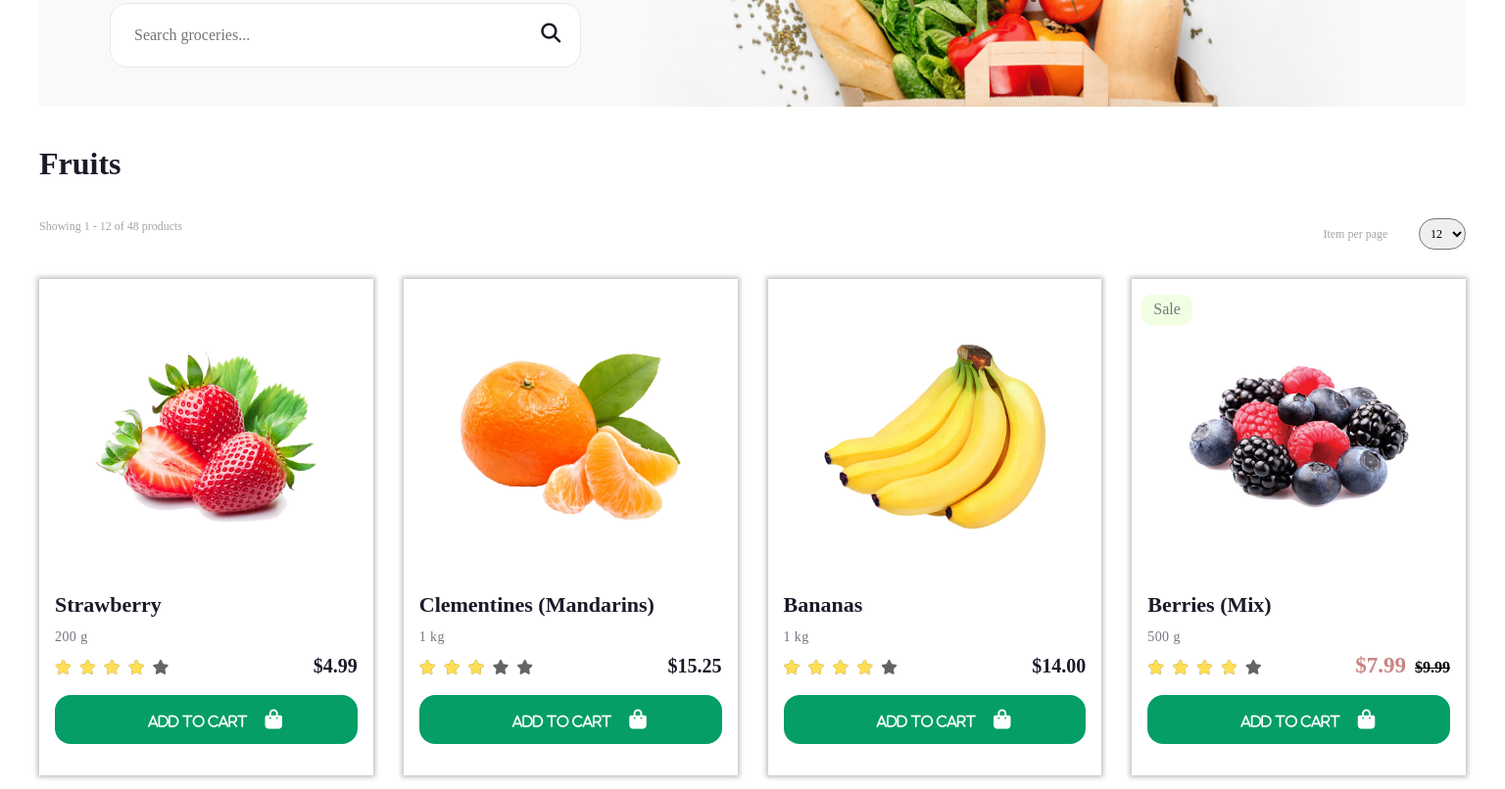
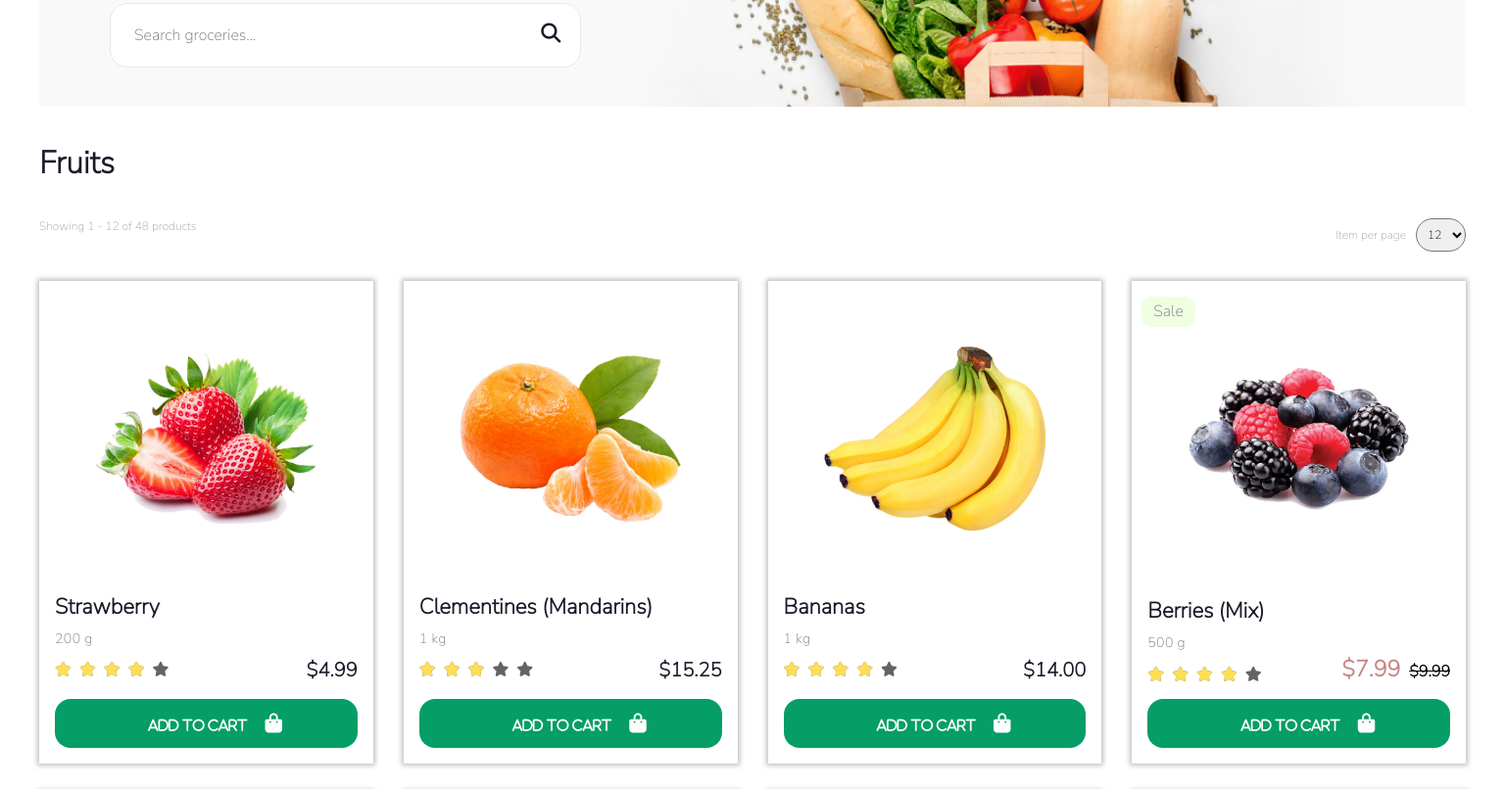
Before and after one commit to AlexCampean19/proiect2, a website: page index.html in a window 1536 px wide. Shown: the part 230-1036 px from the top of the page at 98% size. Drawn offline with Linux system fonts and the light colour scheme.

Commit message:
modificari

```diff
--- a/culori.scss
+++ b/culori.scss
@@ -13,7 +13,7 @@ $fottitlu: #000000;
 $fotsubt: #1D1929;
 $backfot: #D9D9D9;
 $culborder:#E8E8EA;
-$font-family:"Nunito Sans,sans-serif";
+$font-family:"Nunito Sans";
 $alb:#FFFFFF;
 $font-size:20;
 $steagalbena:#FFDE54;
--- a/header.scss
+++ b/header.scss
@@ -19,7 +19,7 @@
         padding: 25px 0px 25px 40px;
         margin: 0;
         background-color: $backfot;
-        justify-content: start;
+        text-align: left;
         img {
             height: auto;
             width: 211px;
--- a/main.scss
+++ b/main.scss
@@ -176,7 +176,7 @@
                             24px,
                             $cultitlu);
                             margin: 0;
-                            padding: 0;
+                            padding-bottom: 16px;
                         }
                         .detalii2 {
                             display: flex;
@@ -327,11 +327,14 @@
                         width: 85%;
                     }
                     .detalii {
+                        .pret {
+                            padding-top: 9.5px;
+                            padding-bottom: 16px;
+                        }
                         width: 85%;
                         .stele {
-                            display: flex;
-                            flex-direction: row;
-                            align-items: baseline;
+                            display: inline-block;
+                            width: 115px;
                             padding-top: 14.5px;
                             position: relative;
                             letter-spacing: 8px;
@@ -355,6 +358,8 @@
                                     padding: 0;
                                     text-align: center;
                                     overflow-wrap: unset;
+                                    position: absolute;
+                                    z-index: 0;
                                     &:after {
                                         content: "\f005 \f005 \f005 \f005 \f005";
                                         color: $culsale;
@@ -364,6 +369,8 @@
                                     max-width: 80%;
                                     overflow: hidden;
                                     position: absolute;
+                                    z-index: 1;
+                                    width: 100%;
                                     &:after {
                                         color: $steagalbena;
                                     }
@@ -374,9 +381,8 @@
                             }
                         }
                         .stele2 {
-                            display: flex;
-                            flex-direction: row;
-                            align-items: baseline;
+                            display: inline-block;
+                            width: 115px;
                             padding-top: 14.5px;
                             position: relative;
                             overflow-wrap: unset;
@@ -401,6 +407,8 @@
                                     padding: 0;
                                     text-align: center;
                                     overflow-wrap: unset;
+                                    position: absolute;
+                                    z-index: 0;
                                     &:after {
                                         content: "\f005 \f005 \f005 \f005 \f005";
                                         color: $culsale;
@@ -410,6 +418,8 @@
                                     max-width: 60%;
                                     overflow: hidden;
                                     position: absolute;
+                                    z-index: 1;
+                                    width: 100%;
                                     &:after {
                                         color: $steagalbena;
                                     }
@@ -420,9 +430,8 @@
                             }
                         }
                         .stele3 {
-                            display: flex;
-                            flex-direction: row;
-                            align-items: baseline;
+                            display: inline-block;
+                            width: 115px;
                             padding-top: 14.5px;
                             position: relative;
                             letter-spacing: 8px;
@@ -446,6 +455,8 @@
                                     padding: 0;
                                     text-align: center;
                                     overflow-wrap: unset;
+                                    position: absolute;
+                                    z-index: 0;
                                     &:after {
                                         content: "\f005 \f005 \f005 \f005 \f005";
                                         color: $culsale;
@@ -455,6 +466,8 @@
                                     max-width: 100%;
                                     overflow: hidden;
                                     position: absolute;
+                                    z-index: 1;
+                                    width: 100%;
                                     &:after {
                                         color: $steagalbena;
                                     }
@@ -502,16 +515,16 @@
                         .detalii2 {
                             display: flex;
                             flex-direction: row-reverse;
-                            align-items: baseline;
+                            align-items: flex-start;
                             width: 100%;
                             flex-wrap: wrap;
                             justify-content: space-between;
-                            padding-bottom: 16px;
                             .preturi2 {
                                 justify-content: space-between;
                                 width: 100%;
                                 display: flex;
-                                align-items: baseline;
+                                align-items: flex-start;
+                                padding-bottom: 16px;
                                 .pret1 {
                                     margin-left: 5px;
                                 }
@@ -520,6 +533,7 @@
                                 }
                                 .pretred {
                                     display: inline-block;
+                                    padding-top: 6px;
                                 }
                             }
                         }
@@ -725,12 +739,13 @@
             }
             .fructe {
                 .card1 {
-                    width: calc((100% - 90px)/4);
+                    width: calc((100% - 90px)/3);
                     .detalii {
                         .stele,
                         .stele2,
                         .stele3 {
                             letter-spacing: 5px;
+                            width: 105px;
                         }
                     }
                 }
@@ -756,18 +771,12 @@
                         .stele2,
                         .stele3 {
                             padding-bottom: 0;
+                            width: 120px;
+                            letter-spacing: 8px;
                         }
                         .gramaj {
                             padding-bottom: 0px;
                             padding-top: 10px;
-                        }
-                        .salemb {
-                            margin-top: 16px;
-                        }
-                        .stele,
-                        .stele2,
-                        .stele3 {
-                            letter-spacing: 8px;
                         }
                     }
                 }
@@ -789,8 +798,6 @@
                     normal,
                     16px,
                     $cultxtsupl);
-                    font-family: "Nunito Sans,Caption";
-                    ;
                 }
                 .det3 {
                     display: inline-block;
@@ -815,8 +822,8 @@
                     display: flex;
                     flex-direction: row;
                     align-items: baseline;
-                    justify-content: space-between;
-                    width: 10%;
+                    justify-content: flex-end;
+                    width: 12%;
                 }
                 .lista {
                     display: flex;
```
Also changed, not shown: detalii.css, style.css, 1 other file.
